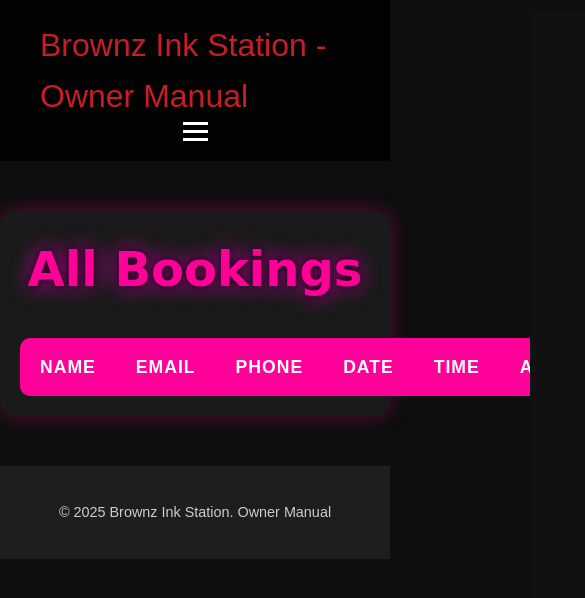
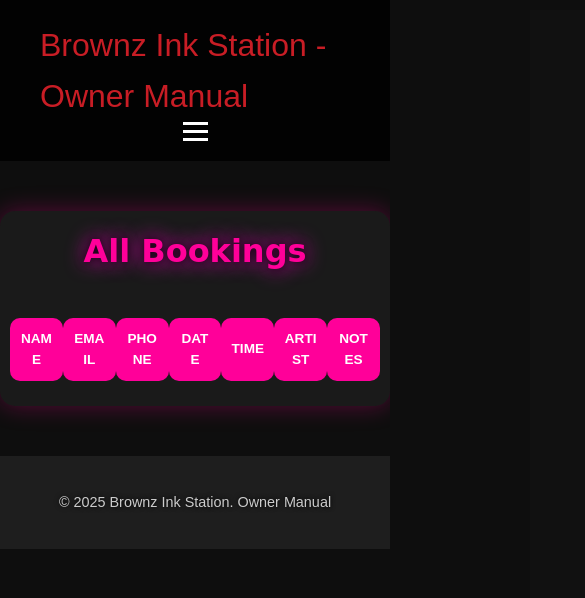
Before and after one commit to Lovekus969/brownz-ink-station, a plain HTML site: page owner.html in a window 390 px wide. Shown: the top 598 px of the page, 585 px wide, since content can reach past the window. Drawn offline with Linux system fonts and the light colour scheme.

Commit message:
Add files via upload

```diff
--- a/css/owner.css
+++ b/css/owner.css
@@ -5,61 +5,90 @@ body.owner-page {
     font-family: 'Montserrat', sans-serif;
 }
 
+/* Section Container */
 .owner-section {
     max-width: 1200px;
     margin: 50px auto;
-    padding: 20px;
+    padding: 25px 20px;
     background: #1a1a1a;
     border-radius: 15px;
-    box-shadow: 0 0 20px rgba(255, 0, 150, 0.3);
+    box-shadow: 0 0 25px rgba(255, 0, 150, 0.3);
 }
 
+/* Heading */
 .owner-section h2 {
     text-align: center;
     font-family: 'Bebas Neue', cursive;
     font-size: 3rem;
     margin-bottom: 30px;
     color: #ff0099;
-    text-shadow: 0 0 10px #010001, 0 0 20px #ff00cc;
+    text-shadow: 0 0 10px #000000, 0 0 20px #ff00cc;
 }
 
-table.owner-table {
+/* Table Styling */
+.owner-table {
     width: 100%;
-    border-collapse: collapse;
-    overflow: hidden;
-    border-radius: 10px;
+    border-collapse: separate;       /* allow spacing between rows */
+    border-spacing: 0 10px;          /* vertical space between rows */
+    table-layout: fixed;              /* consistent column widths */
+    font-size: 0.95rem;
 }
 
 .owner-table th, .owner-table td {
-    padding: 15px 20px;
+    padding: 15px 20px;              /* space inside cells */
     text-align: center;
+    vertical-align: middle;
+    word-wrap: break-word;
+    overflow-wrap: break-word;
+    max-width: 220px;                 /* prevent excessive width */
+    border-radius: 10px;              /* rounded cells */
+    transition: transform 0.3s, background 0.3s, color 0.3s;
 }
 
+/* Table Header */
 .owner-table th {
     background: #ff0099;
     color: #fff;
-    font-size: 1.1rem;
+    font-size: 1rem;
     text-transform: uppercase;
-    letter-spacing: 1px;
 }
 
+/* Table Body Cells */
 .owner-table td {
     background: #1e1e1e;
     color: #ccc;
-    transition: transform 0.3s, background 0.3s, color 0.3s;
 }
 
+/* Alternate Row Color */
+.owner-table tr:nth-child(even) td {
+    background: #272727;
+}
+
+/* Hover Effect on Cells */
 .owner-table td:hover {
     background: #ff0099;
     color: #fff;
     transform: scale(1.05);
-    box-shadow: 0 0 10px #ff0099, 0 0 20px #ff00cc;
+    box-shadow: 0 0 10px #000000, 0 0 20px #ff00cc;
 }
 
-.owner-table tr:nth-child(even) td {
-    background: #272727;
+/* Responsive for Mobile */
+@media screen and (max-width: 768px) {
+    .owner-section {
+        padding: 15px 10px;
+    }
+
+    .owner-section h2 {
+        font-size: 2rem;
+    }
+
+    .owner-table th, .owner-table td {
+        padding: 10px;
+        font-size: 0.85rem;
+    }
 }
 
+/* Footer Styling */
 footer.owner-footer {
     text-align: center;
     margin: 50px 0 20px;
@@ -69,4 +98,5 @@ footer.owner-footer {
 
 footer.owner-footer p {
     margin: 5px 0;
+    text-shadow: 0 0 5px #000000;
 }
```
